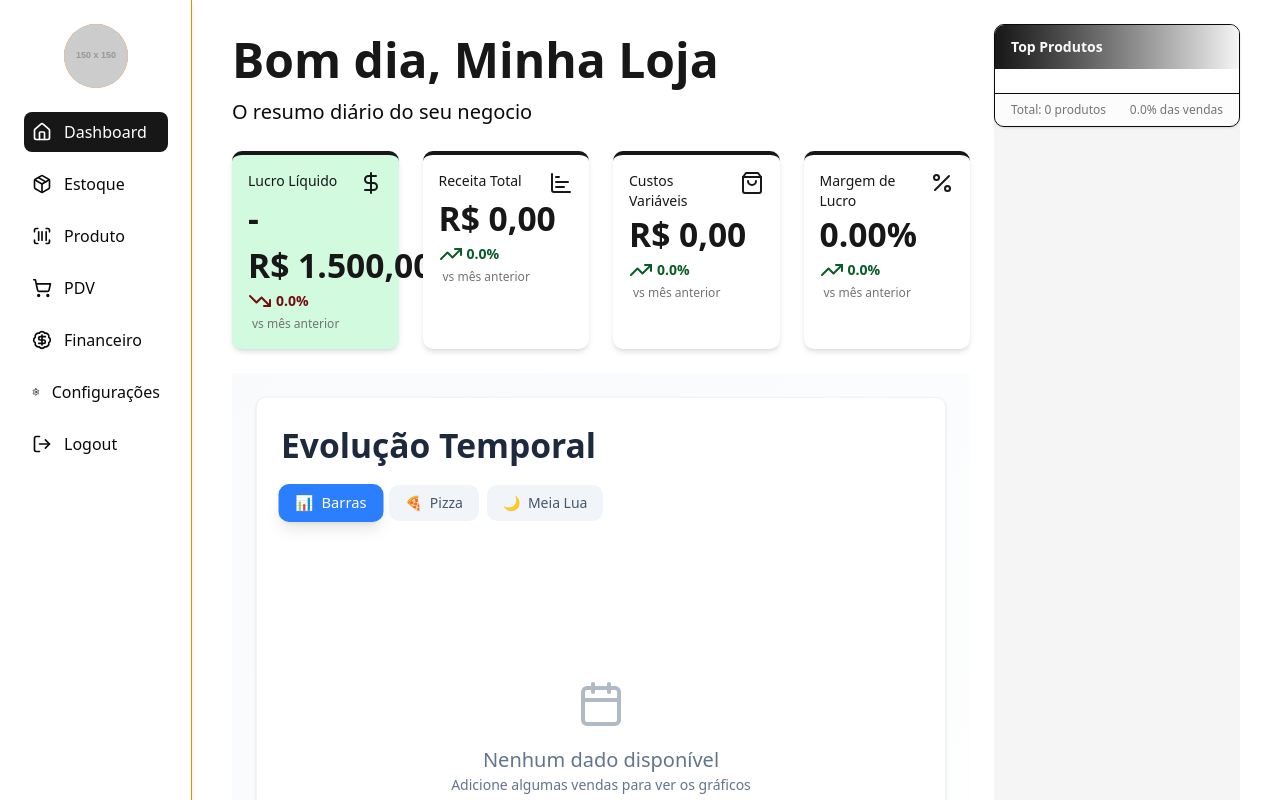
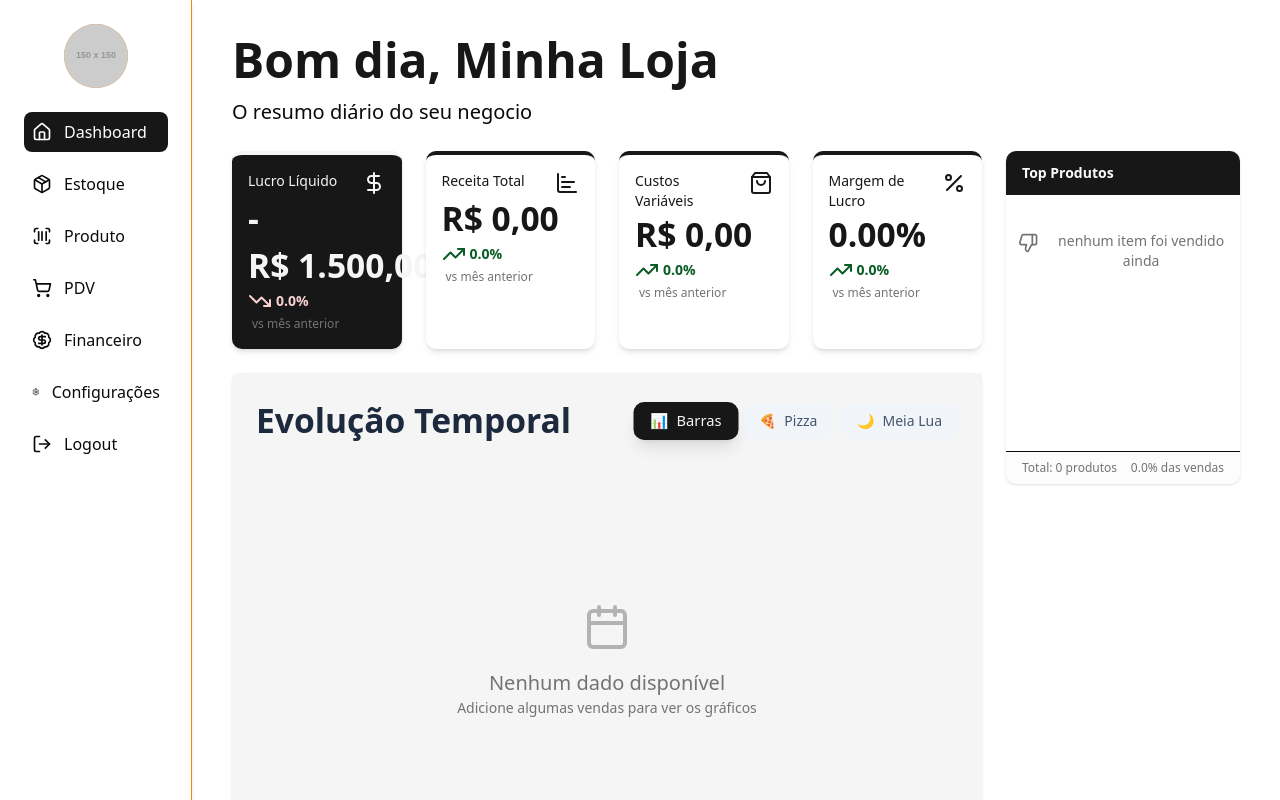
Before and after one commit to GabrielNBS/dashboard, a Next.js app: page / in a window 1280 px wide. Built offline with nearby package versions, Linux system fonts and the light colour scheme.

Commit message:
refactor(dashboard): overhaul main dashboard layout and component structure
- Restructure the main dashboard grid for a more responsive and organized layout.

```diff
--- a/src/app/page.tsx
+++ b/src/app/page.tsx
@@ -8,7 +8,7 @@ import NetProfitCard from '@/components/dashboard/finance/cards/NetProfitCard';
 import ProfitMarginCard from '@/components/dashboard/finance/cards/ProfitMarginCard';
 import RevenueCard from '@/components/dashboard/finance/cards/RevenueCard';
 import VariableCostCard from '@/components/dashboard/finance/cards/VariableCostCard';
-import TopSellingItems from '@/components/dashboard/home/BestSellingProducts';
+import TopSellingItems from '@/components/dashboard/home/TopSellingItems';
 import FinancialChart from '@/components/dashboard/home/KpiMetrics';
 import MetricsIntegrationDemo from '@/components/dashboard/home/MetricsIntegrationDemo';
 
@@ -27,10 +27,8 @@ export default function DashboardContent() {
   }
 
   return (
-    <main className="bg-surface grid min-h-screen flex-1 grid-cols-1 gap-6 p-6 lg:grid-cols-[3fr_1fr]">
-      {/* Coluna principal */}
-      <section className="flex flex-col gap-6">
-        {/* Cabeçalho */}
+    <main className="bg-surface flex min-h-screen flex-col gap-6 p-6">
+      {/* Cabeçalho da página */}
       <header>
         <h1 className="text-primary text-hero font-bold">
           Bom dia, <strong className="text-primary">{storeName}</strong>
@@ -38,11 +36,13 @@ export default function DashboardContent() {
         <p className="text-foreground text-lg">O resumo diário do seu negocio</p>
       </header>
 
-        {/* Grade de Cards */}
-        <section className="bg-surface grid grid-cols-1 gap-6 md:grid-cols-2 lg:grid-cols-4">
+      <section className="grid gap-6 lg:grid-cols-4">
+        {/* Container dos cards, ocupando 3 das 4 colunas em telas grandes. */}
+        <div className="grid grid-cols-1 gap-6 md:grid-cols-2 lg:col-span-3 lg:grid-cols-4">
           <NetProfitCard
             summary={summary}
-            bgColor="bg-great"
+            bgColor="bg-primary"
+            textColor="text-secondary"
             icon={<DollarSign />}
             trending={trending.netProfit}
           />
@@ -53,19 +53,13 @@ export default function DashboardContent() {
             trending={trending.variableCost}
           />
           <ProfitMarginCard summary={summary} icon={<PercentIcon />} trending={trending.margin} />
-        </section>
-
-        {/* Gráficos */}
-        <section className="grid grid-cols-1 gap-6">
+          <section className="col-span-4 flex flex-col gap-6">
             <FinancialChart chartData={chartData} aggregatedData={aggregatedData} />
             <MetricsIntegrationDemo />
           </section>
+        </div>
+        <TopSellingItems />
       </section>
-
-      {/* Coluna lateral (25%) */}
-      <aside className="bg-muted rounded-2xl">
-        <TopSellingItems />
-      </aside>
     </main>
   );
 }
--- a/src/components/dashboard/finance/Finance.tsx
+++ b/src/components/dashboard/finance/Finance.tsx
@@ -36,7 +36,6 @@ export default function Finance() {
     }));
   }, [salesState.sales]);
 
-  // Use the new unified sales filter hook - replaces old filtering logic
   const {
     filteredItems,
     search,
--- a/src/components/dashboard/finance/cards/CardWrapper.tsx
+++ b/src/components/dashboard/finance/cards/CardWrapper.tsx
@@ -65,7 +65,7 @@ export default function CardWrapper({
             ) : (
               // Novo formato com dados dinâmicos
               <div
-                className={`items-center gap-2 ${trending.isPositive ? 'text-on-great' : 'text-on-bad'}`}
+                className={`items-center gap-2 ${trending.isPositive ? 'text-on-great' : 'text-bad'}`}
               >
                 <strong className="flex items-center gap-1">
                   {trending.isPositive ? <TrendingUp /> : <TrendingDown />}
--- a/src/components/dashboard/home/KpiMetrics.tsx
+++ b/src/components/dashboard/home/KpiMetrics.tsx
@@ -105,7 +105,7 @@ const CustomTooltip = ({ active, payload, label }: TooltipContentProps) => {
   if (!active || !payload?.length) return null;
 
   return (
-    <div className="rounded-xl border border-slate-200 bg-white/95 p-4 shadow-xl backdrop-blur-sm">
+    <div className="bg-secondary/95 rounded-xl border border-slate-200 p-4 shadow-xl backdrop-blur-sm">
       <div className="mb-3 flex items-center gap-2">
         <Calendar className="text-muted-foreground h-4 w-4" />
         <p className="text-primary/90 font-semibold">{formatFullDate(String(label || ''))}</p>
@@ -168,12 +168,12 @@ export default function FinancialChart({
     );
 
     return (
-      <div className="rounded-xl border border-slate-200 bg-white/95 p-4 shadow-xl backdrop-blur-sm">
+      <div className="bg-secondary/95 rounded-xl border border-slate-200 p-4 shadow-xl backdrop-blur-sm">
         <div className="flex items-center gap-3">
           <div className="h-4 w-4 rounded-full" style={{ backgroundColor: data.color }} />
           <div>
             <p className="font-semibold text-slate-700">{data.name}</p>
-            <p className="text-sm text-slate-500">
+            <p className="text-muted-foreground text-sm">
               {formatCurrency(data.value)} ({percentage}%)
             </p>
           </div>
@@ -316,9 +316,9 @@ export default function FinancialChart({
   };
 
   return (
-    <div className="mx-auto min-h-screen w-full max-w-7xl bg-gradient-to-br from-slate-50 to-white p-6">
+    <div className="min-full to-secondary mx-auto w-full max-w-7xl bg-gradient-to-br from-slate-50">
       {/* Controles do gráfico */}
-      <div className="mb-6 rounded-lg border border-slate-100 bg-white p-6 shadow-sm">
+      <div className="bg-secondary mb-6 rounded-lg p-6 shadow-sm">
         <div className="mb-6 flex flex-wrap items-center justify-between gap-4">
           <h2 className="text-xl font-semibold text-slate-800">Evolução Temporal</h2>
           <div className="flex gap-2">
@@ -333,7 +333,7 @@ export default function FinancialChart({
                 onClick={() => setChartType(key as 'bars' | 'pie' | 'radial')}
                 className={`flex items-center gap-2 rounded-lg px-4 py-2 text-sm font-medium transition-all ${
                   chartType === key
-                    ? 'scale-105 transform bg-blue-500 text-white shadow-lg'
+                    ? 'bg-primary text-secondary scale-105 transform shadow-lg'
                     : 'bg-slate-100 text-slate-600 hover:scale-102 hover:bg-slate-200'
                 }`}
               >
@@ -347,7 +347,7 @@ export default function FinancialChart({
         {/* Gráfico */}
         <div className="h-96 w-full">
           {data.length === 0 ? (
-            <div className="flex h-full items-center justify-center text-slate-500">
+            <div className="text-muted-foreground flex h-full items-center justify-center">
               <div className="text-center">
                 <Calendar className="mx-auto mb-4 h-12 w-12 opacity-50" />
                 <p className="text-lg font-medium">Nenhum dado disponível</p>
@@ -363,7 +363,7 @@ export default function FinancialChart({
       </div>
 
       {/* Seção de informações */}
-      <div className="rounded-lg border border-slate-100 bg-white p-6 shadow-sm">
+      <div className="bg-secondary rounded-lg border-slate-100 p-6 shadow-sm">
         <h3 className="mb-4 text-lg font-semibold text-slate-800">Informações</h3>
         <div className="text-sm text-slate-600">
           <p>• Os dados são carregados automaticamente das vendas registradas no sistema</p>
--- a/src/components/dashboard/home/BestSellingProducts.tsx
+++ b/src/components/dashboard/home/TopSellingItems.tsx
@@ -1,6 +1,7 @@
 'use client';
 import { useSalesContext } from '@/contexts/sales/useSalesContext';
 import { formatCurrency } from '@/utils/formatting/formatCurrency';
+import { ThumbsDown } from 'lucide-react';
 import Image from 'next/image';
 import React from 'react';
 
@@ -76,13 +77,20 @@ const TopSellingItems = () => {
   };
 
   return (
-    <div className="w-full">
-      <div className="bg-card overflow-hidden rounded-lg border shadow-sm">
-        <div className="from-primary to-muted bg-gradient-to-r px-4 py-3">
+    <aside className="w-full">
+      <div className="bg-card overflow-hidden rounded-lg shadow-sm">
+        <div className="from-primary to-secondary-foreground bg-gradient-to-r px-4 py-3">
           <h3 className="text-primary-foreground text-sm font-semibold">Top Produtos</h3>
         </div>
 
-        <div className="space-y-2 p-3">
+        <div className="min-h-64 space-y-2 p-3">
+          {topItems.length === 0 && (
+            <div className="text-muted-foreground flex justify-center gap-4 py-6 text-center text-sm">
+              <ThumbsDown />
+              <p>nenhum item foi vendido ainda</p>
+            </div>
+          )}
+
           {topItems.map((item, index) => (
             <div
               key={item.id}
@@ -134,7 +142,7 @@ const TopSellingItems = () => {
           </div>
         </div>
       </div>
-    </div>
+    </aside>
   );
 };
 
--- a/src/components/dashboard/store/IngredientList.tsx
+++ b/src/components/dashboard/store/IngredientList.tsx
@@ -83,10 +83,10 @@ export default function IngredientCardList() {
       {
         title: 'Excluir Ingrediente',
         description: (
-          <p>
+          <span>
             Tem certeza que deseja excluir <strong>&quot;{ingredientName}&quot;</strong>? Esta ação
             não pode ser desfeita.
-          </p>
+          </span>
         ),
         variant: 'destructive',
       },
--- a/src/styles/theme.css
+++ b/src/styles/theme.css
@@ -66,6 +66,10 @@
   --spacing-sm: 0.5rem;
   --spacing-md: 1rem;
   --spacing-lg: 2rem;
+
+  /*revenue colors*/
+
+
 }
 
 :root {
```
Also changed, not shown: 1 other file (tests, documents, lock files or other folders). Lines whose indentation alone changed are shown as unchanged.
